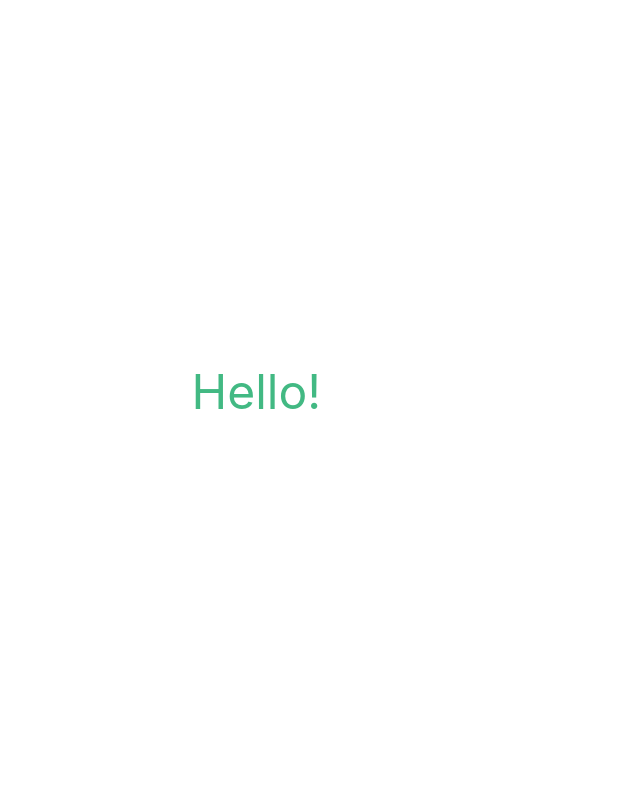
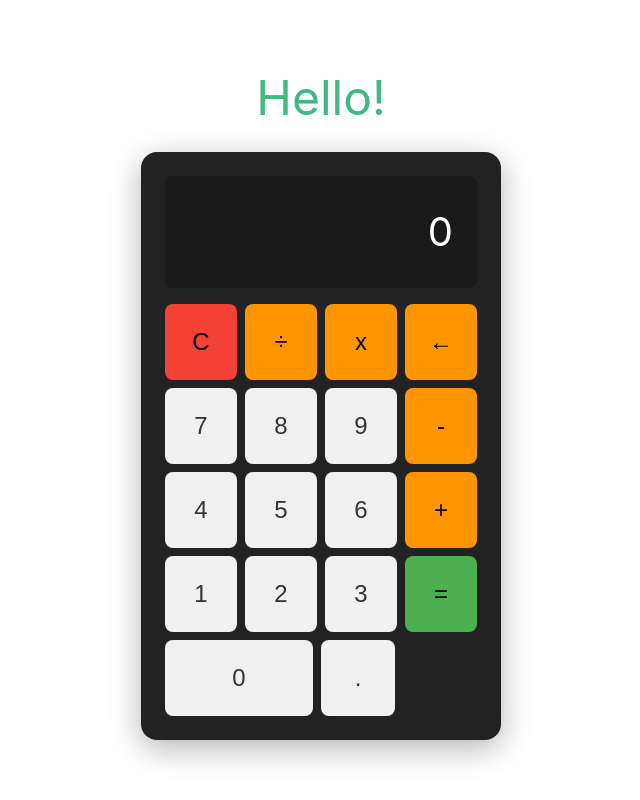
Before and after one commit to York-Solutions-LLC/civy-static-pages-deploy, a Vue app: page / in a window 1280 px wide. Shown: the whole page, without its empty margins (319-959 px from the left). Built offline with nearby package versions, Linux system fonts and the light colour scheme.

Commit message:
added calculator presentation using a 2d array then iterating over the rows and buttons using nested loops.

```diff
--- a/src/App.vue
+++ b/src/App.vue
@@ -1,20 +1,75 @@
+<script setup lang="ts">
+import CalcButton from "./components/CalcButton.vue";
+const buttonLayout = [
+  [
+    { value: "C", variant: "clear" },
+    { value: "÷", variant: "operator" },
+    { value: "x", variant: "operator" },
+    { value: "←", variant: "operator" },
+  ],
+  [
+    { value: "7", variant: "number" },
+    { value: "8", variant: "number" },
+    { value: "9", variant: "number" },
+    { value: "-", variant: "operator" },
+  ],
+  [
+    { value: "4", variant: "number" },
+    { value: "5", variant: "number" },
+    { value: "6", variant: "number" },
+    { value: "+", variant: "operator" },
+  ],
+  [
+    { value: "1", variant: "number" },
+    { value: "2", variant: "number" },
+    { value: "3", variant: "number" },
+    { value: "=", variant: "equals" },
+  ],
+  [
+    { value: "0", variant: "number" },
+    { value: ".", variant: "number" },
+  ],
+] as const;
 
-<script setup lang="ts">
+// Handler for button clicks
+const handleButtonClick = (value: string) => {
+  console.log("Button clicked:", value);
+  // We'll add calculator logic here next
+};
 </script>
 
 <template>
   <div class="hello">
     <h1>Hello!</h1>
   </div>
+  <div class="calculator">
+    <div class="display">0</div>
+
+    <div class="button-grid">
+      <div
+        v-for="(row, rowIndex) in buttonLayout"
+        :key="rowIndex"
+        class="button-row"
+      >
+        <CalcButton
+          v-for="(button, colIndex) in row"
+          :key="`${rowIndex}-${colIndex}`"
+          :value="button.value"
+          :variant="button.variant"
+          @click="handleButtonClick"
+        />
+      </div>
+    </div>
+  </div>
 </template>
 
 <style scoped>
 .hello {
   display: flex;
-  flex-direction: column;
+
   align-items: center;
   justify-content: center;
-  min-height: 100vh;
+
   text-align: center;
 }
 
@@ -28,4 +83,40 @@ p {
   font-size: 1.25rem;
   color: #666;
 }
+.calculator {
+  max-width: 400px;
+  padding: 1.5rem;
+  background: #222;
+  border-radius: 16px;
+  box-shadow: 0 8px 32px rgba(0, 0, 0, 0.3);
+}
+
+.display {
+  background: #1a1a1a;
+  color: white;
+  font-size: 2.5rem;
+  padding: 1.5rem;
+  text-align: right;
+  border-radius: 8px;
+  margin-bottom: 1rem;
+  min-height: 60px;
+  word-break: break-all;
+}
+
+.button-grid {
+  display: flex;
+  flex-direction: column;
+  gap: 0.5rem;
+}
+
+.button-row {
+  display: grid;
+  grid-template-columns: repeat(4, 1fr);
+  gap: 0.5rem;
+}
+
+/* Make the last row (0 and .) span appropriately */
+.button-row:last-child {
+  grid-template-columns: 2fr 1fr 1fr;
+}
 </style>
--- a/src/assets/main.css
+++ b/src/assets/main.css
@@ -29,7 +29,6 @@ a,
 
   #app {
     display: grid;
-    grid-template-columns: 1fr 1fr;
-    padding: 0 2rem;
+
   }
 }
--- /dev/null
+++ b/src/components/CalcButton.vue
@@ -0,0 +1,88 @@
+<script setup lang="ts">
+const props = defineProps<{
+  value: string;
+  variant: "number" | "operator" | "equals" | "clear";
+}>();
+
+const emit = defineEmits<{
+  click: [value: string];
+}>();
+
+const handleClick = () => {
+  emit("click", props.value);
+};
+</script>
+
+<template>
+    <button
+        :class="['calc-button', props.variant]"
+        @click="handleClick"
+    >
+        {{ props.value }}
+    </button>
+</template>
+
+<style scoped>
+.calc-button {
+  /* Base button styles */
+  padding: 1.5rem;
+  font-size: 1.5rem;
+  border: none;
+  border-radius: 8px;
+  cursor: pointer;
+  transition: all 0.2s ease;
+  font-weight: 500;
+
+  /* Remove default button styling */
+  background: none;
+  outline: none;
+}
+
+.calc-button:hover {
+  transform: scale(1.05);
+}
+
+.calc-button:active {
+  transform: scale(0.95);
+}
+
+/* Number buttons - default style */
+.calc-button.number {
+  background-color: #f0f0f0;
+  color: #333;
+}
+
+.calc-button.number:hover {
+  background-color: #e0e0e0;
+}
+
+/* Operator buttons */
+.calc-button.operator {
+  background-color: #ff9500;
+  color: #000;
+}
+
+.calc-button.operator:hover {
+  background-color: #ff8000;
+}
+
+/* Equals button */
+.calc-button.equals {
+  background-color: #4caf50;
+  color: #000;
+}
+
+.calc-button.equals:hover {
+  background-color: #45a049;
+}
+
+/* Clear button */
+.calc-button.clear {
+  background-color: #f44336;
+  color: #000;
+}
+
+.calc-button.clear:hover {
+  background-color: #da190b;
+}
+</style>
```
